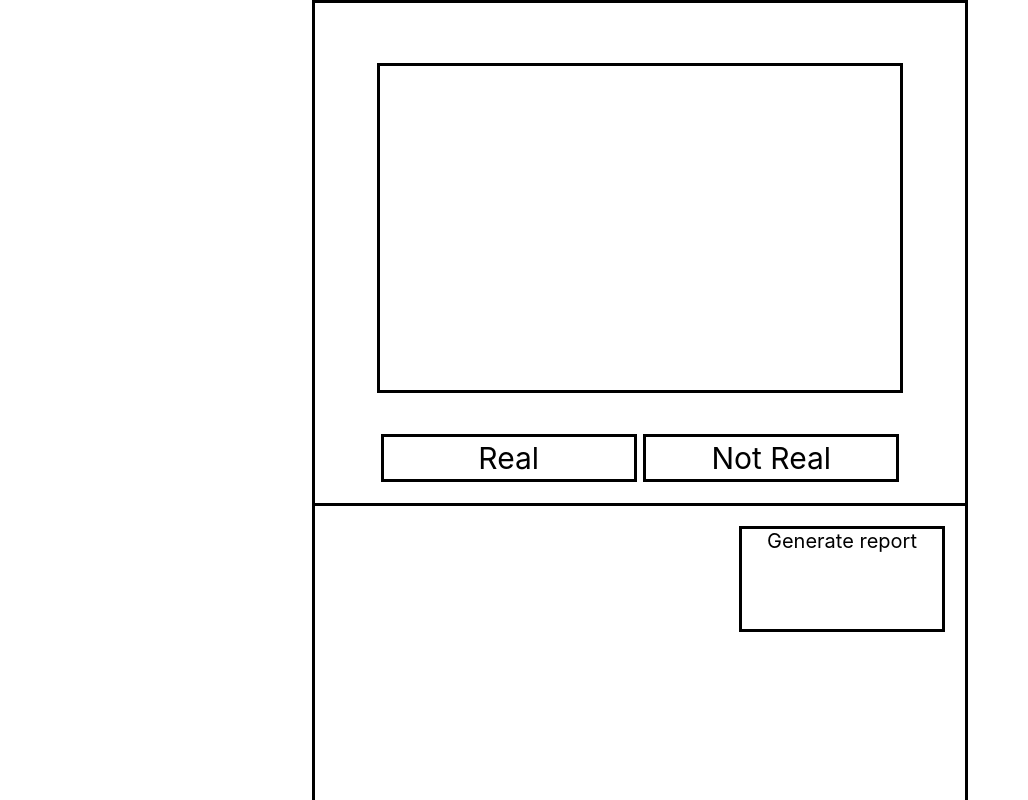
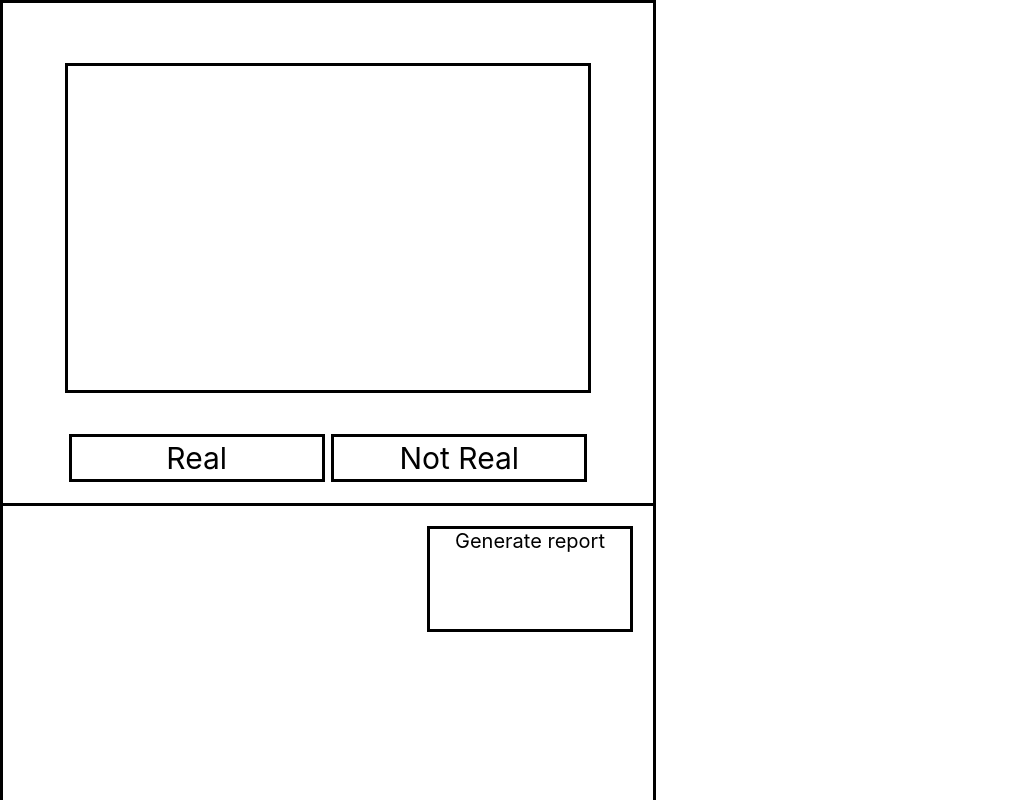
Before and after one commit to StefanGuzun/image-Select, a React (Create React App) app: page / in a window 1280 px wide. Shown: the top 800 px of the page, without its empty margins (0-1028 px from the left). Built offline with nearby package versions, Linux system fonts and the light colour scheme.

Commit message:
router linking

```diff
--- a/package.json
+++ b/package.json
@@ -13,6 +13,7 @@
     "node-sass": "^7.0.1",
     "react": "^18.2.0",
     "react-dom": "^18.2.0",
+    "react-router-dom": "^6.3.0",
     "react-scripts": "5.0.1",
     "typescript": "^4.7.4",
     "web-vitals": "^2.1.4"
--- a/src/App.css
+++ b/src/App.css
@@ -1,5 +1,5 @@
 .App {
-  display: flex;
+  /*display: flex;*/
   justify-content: center;
   height: 100%;
   width: 100%;
--- a/src/App.tsx
+++ b/src/App.tsx
@@ -1,13 +1,23 @@
 import React from 'react';
 import './App.css';
-import MainPage from './components/MainPage/MainPage';
+import Dialog from "./components/Dialog/Dialog";
+import {BrowserRouter, Route, Routes} from "react-router-dom";
+import ReportPage from "./components/ReportPage/ReportPage";
+import MainPage from "./components/MainPage/MainPage";
+
 
 function App() {
-  return (
-    <div className="App">
-      <MainPage/>
-    </div>
-  );
+    return (
+        <div className="App">
+            <BrowserRouter>
+                <Routes>
+                    <Route path="/" element={<MainPage/>} />
+                    <Route path="/ReportPage" element={<ReportPage/>} />
+                    <Route path="/DialogPage" element={<Dialog/>} />
+                </Routes>
+            </BrowserRouter>
+        </div>
+    );
 }
 
 export default App;
```
Also changed, not shown: 1 other file (tests, documents, lock files or other folders).
